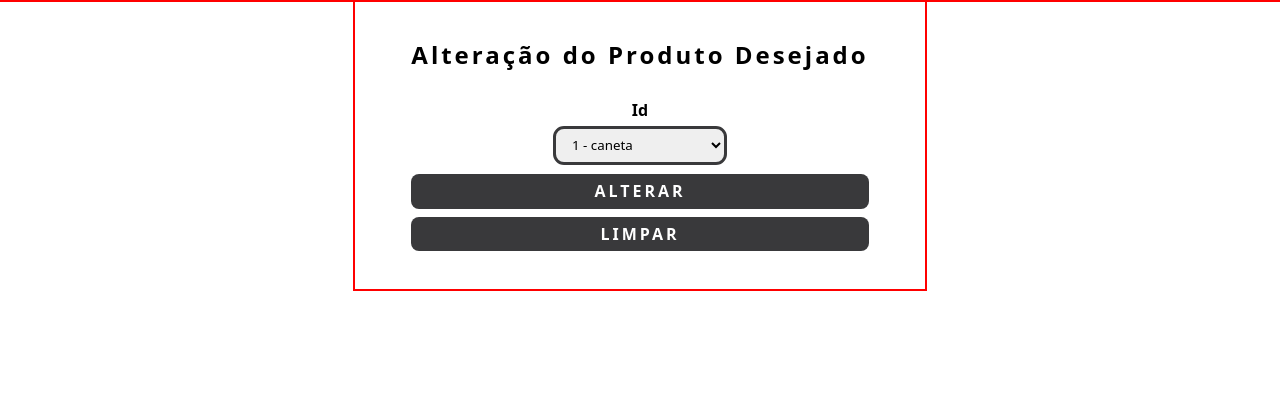
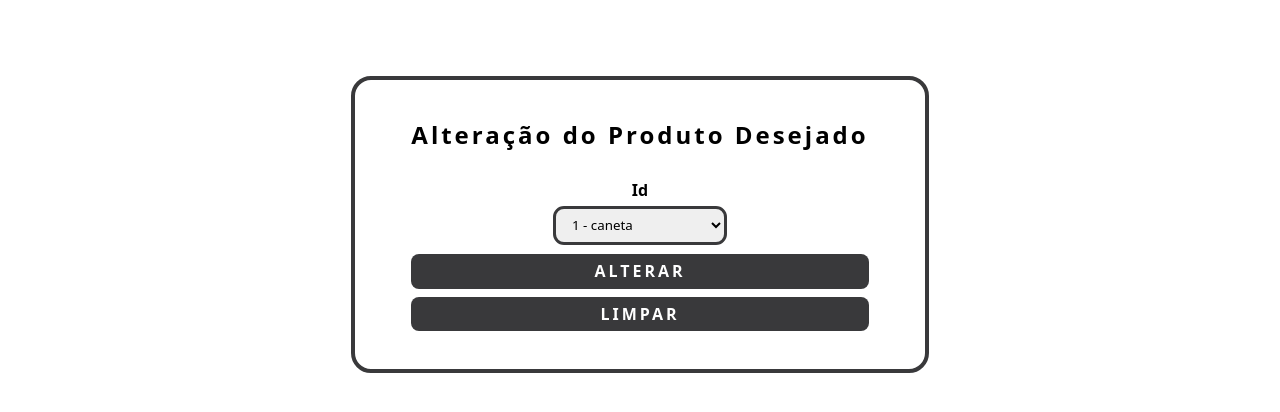
Before and after one commit to Amanda093/Produto-3-bi-pw2-2024, a PHP site: page /alterar1.php in a window 1280 px wide. Shown: the part 119-531 px from the top of the page. Run offline with PHP 8.4, Linux system fonts and the light colour scheme; data comes from the database, SQL or seed files in the repository; some libraries are stand-ins or nearby versions.

Commit message:
estilizei as páginas

```diff
--- a/alterar1.php
+++ b/alterar1.php
@@ -17,7 +17,7 @@
         $p = new Produto();
         $pro_bd = $p -> listar();
     ?>
-    <section>
+    <section class="sessao">
         <form name="cliente" method = "POST" action = "alterar2.php">
             <h2> Alteração do Produto Desejado </h2>
             <br>
--- a/alterar2.php
+++ b/alterar2.php
@@ -21,7 +21,7 @@
     ?>
 
 
-    <section>
+    <section class="sessao">
         <form name="cliente" method = "POST" action = "alterar2.php">
             <h2> Alteração do Produto Desejado </h2>
             <br>
--- a/cadastrar.php
+++ b/cadastrar.php
@@ -12,7 +12,7 @@
 <body>
     <?php include_once 'layouts/navbar.php' ?>
 
-    <section>
+    <section class="sessao">
         <form name="cliente" method="POST" action="">
             <h2 class="title"> Dados do Produto </h2>
             <br>
--- a/consultar.php
+++ b/consultar.php
@@ -12,7 +12,7 @@
 <body>
     <?php include_once 'layouts/navbar.php' ?>
 
-    <section>
+    <section class="sessao">
         <form name="cliente" method="POST" action="">
             <h2 class="title"> Consulta de Produtos </h2>
             <br>
@@ -27,7 +27,7 @@
         </form>
     </section>
 
-    <section>
+    <section class="sessao">
         <form action="">
             <h2>Resultado:</h2>
     <?php
--- a/css/style.css
+++ b/css/style.css
@@ -29,8 +29,11 @@ section {
     justify-content: center;
     align-items: center;
     transition: all 0.2s ease-in-out;
-
-    outline: solid 2px red;
+}
+.sessao {
+    outline: solid 4px var(--gray);
+    border-radius: 1rem;
+    margin-top: 5rem;
 }
 body {
     position:relative;
--- a/excluir.php
+++ b/excluir.php
@@ -12,7 +12,7 @@
 <body>
     <?php include_once 'layouts/navbar.php' ?>
 
-    <section>
+    <section class="sessao">
         <form name="cliente" method="POST" action="">
             <h2 class="title"> Exclusão de Produtos </h2>
             <br>
--- a/index.php
+++ b/index.php
@@ -10,7 +10,7 @@
 </head>
 
 <body>
-    <section>
+    <section class="sessao">
         <h2>Login de acesso</h2>
         <form name="cliente" method="POST" action="">
             <div class="row">
--- a/produto.php
+++ b/produto.php
@@ -63,7 +63,7 @@ class Produto {
                 <script type="text/javascript">
                     $(document).ready(function() {
                     Swal.fire({
-                        title: "Seja bem vindo!",
+                        title: "Cadastrado com sucesso!",
                         confirmButtonColor: "#39393b",
                         color: "#201b2c",
 
@@ -85,12 +85,12 @@ class Produto {
                 title: "Houve um erro ao registrar!",
                 footer: "'. $exc -> getMessage() . '",
 
-                confirmButtonColor: " #1f945d",
+                confirmButtonColor: "#39393b",
                 color: "#201b2c",
 
                 imageUrl: "img/zebra correndo.gif",
                 imageWidth: 200,
-                imageAlt: "Peixe colorido",
+                imageAlt: "Zebra correndo",
 
                 background: "#100d16",
                 })
```
